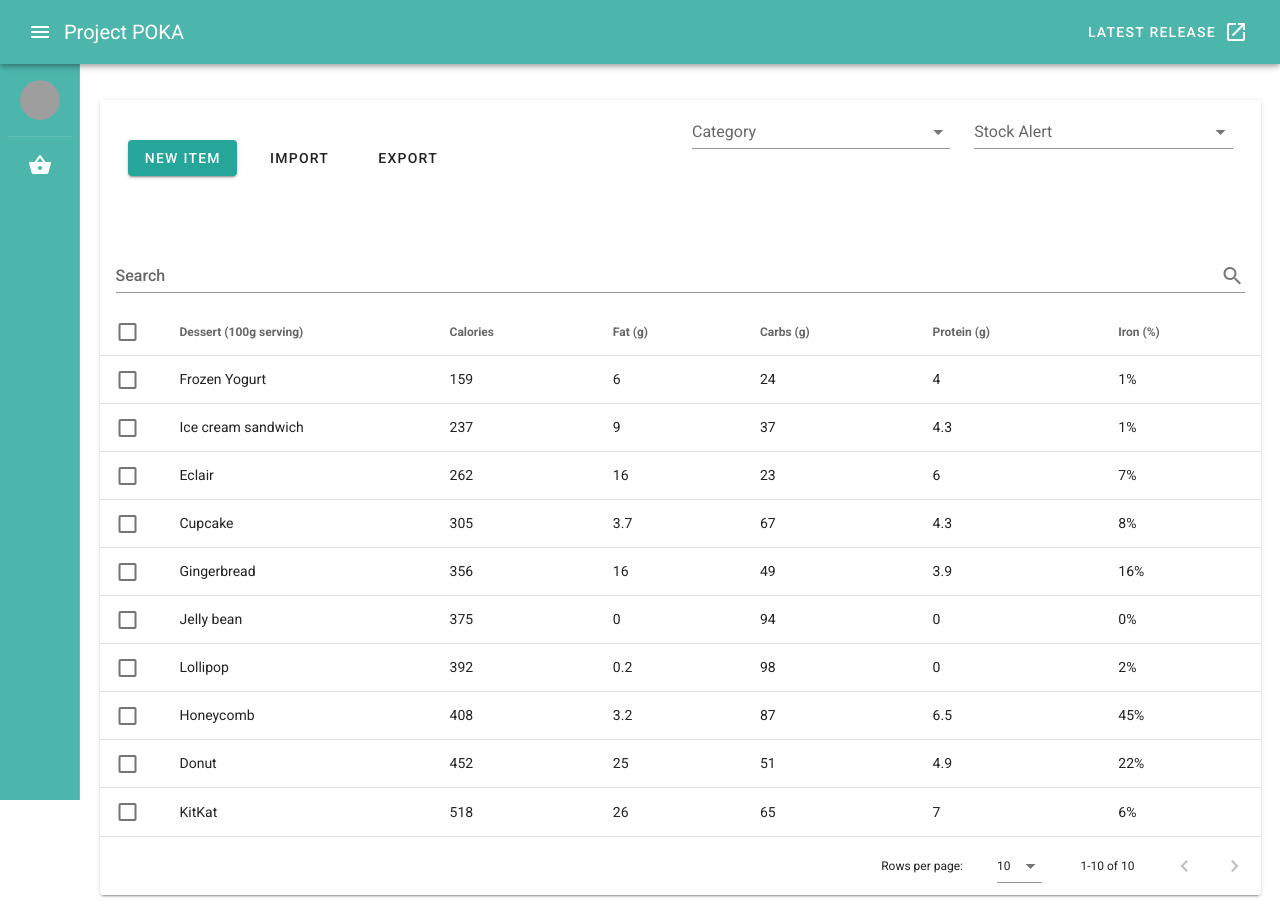
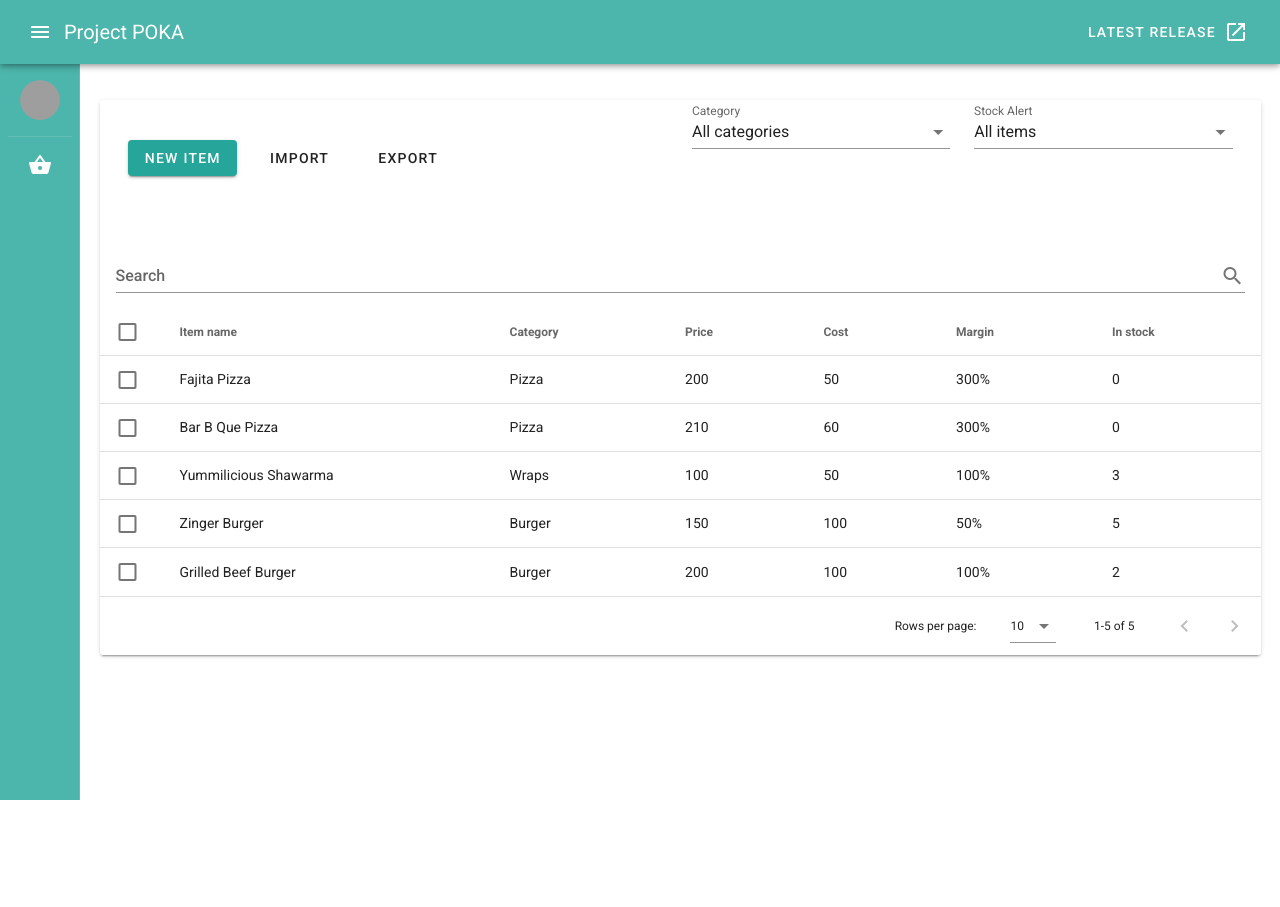
Before and after one commit to mseemab/ProjectPOKA, a Vue app: page /items in a window 1280 px wide. After the commit the page ends 800 px from the top, so only its background shows below. Built offline with nearby package versions, Linux system fonts and the light colour scheme; grey boxes are pictures that could not be loaded.

Commit message:
items list page finalized

```diff
--- a/src/views/items/Items.vue
+++ b/src/views/items/Items.vue
@@ -5,21 +5,38 @@
         <v-container>
           <v-row>
             <v-col class="pt-6">
-              <v-btn color="teal lighten-1" dark class="mt-3" link :to="{name: 'items-new'}">New Item</v-btn>
+              <v-btn
+                color="teal lighten-1"
+                dark
+                class="mt-3"
+                link
+                :to="{ name: 'items-new' }"
+                >New Item</v-btn
+              >
               &nbsp;&nbsp;
               <v-btn text class="mt-3">Import</v-btn>
               &nbsp;&nbsp;
               <v-btn text class="mt-3">Export</v-btn>
               &nbsp;&nbsp;
-              <v-btn icon v-if="selected.length" color=red class="pt-2"><v-icon>mdi-delete</v-icon></v-btn>
+              <v-btn icon v-if="selected.length" color="red" class="pt-2"
+                ><v-icon>mdi-delete</v-icon></v-btn
+              >
             </v-col>
             <v-col float="right">
               <v-row>
                 <v-col cols>
-                  <v-select :items="categories" label="Category"></v-select>
+                  <v-select
+                    :items="categories"
+                    label="Category"
+                    v-model="selectedCategory"
+                  ></v-select>
                 </v-col>
                 <v-col cols>
-                  <v-select :items="categories" label="Stock Alert"></v-select>
+                  <v-select
+                    :items="stockAlerts"
+                    label="Stock Alert"
+                    v-model="stockAlert"
+                  ></v-select>
                 </v-col>
               </v-row>
             </v-col>
@@ -37,12 +54,13 @@
           ></v-text-field>
         </v-card-title>
         <v-data-table
-        v-model="selected"
-        :headers="headers"
-        :items="desserts"
-        item-key="id"
-        :search="search"
-        show-select>
+          v-model="selected"
+          :headers="headers"
+          :items="desserts"
+          item-key="id"
+          :search="search"
+          show-select
+        >
           <template v-slot:item.name="props">
             <v-edit-dialog
               :return-value.sync="props.item.name"
@@ -63,28 +81,26 @@
               </template>
             </v-edit-dialog>
           </template>
-          <template v-slot:item.iron="props">
+          <template v-slot:item.category="props">
             <v-edit-dialog
-              :return-value.sync="props.item.iron"
+              :return-value.sync="props.item.category"
               large
               @save="save"
               @cancel="cancel"
               @open="open"
               @close="close"
             >
-              <div>{{ props.item.iron }}</div>
+              {{ props.item.category }}
               <template v-slot:input>
-                <div class="mt-4 title">
-                  Update Iron
+                <div class="mt-4">
+                  Update Category
                 </div>
-                <v-text-field
-                  :value="props.item.iron"
-                  :rules="[max25chars]"
-                  label="Edit"
-                  single-line
-                  counter
-                  autofocus
-                ></v-text-field>
+                <v-select
+                  v-model="props.item.category"
+                  :items="categories"
+
+                  dense
+                ></v-select>
               </template>
             </v-edit-dialog>
           </template>
@@ -100,114 +116,94 @@ export default {
   name: "Items",
   data() {
     return {
-      categories: ["All Categories", "Pizza", "Burger", "Shawarma"],
+      categories: ["All categories", "Pizza", "Burger", "Wraps"],
+      stockAlerts: ["All items", "Low stock", "Out of stock"],
+      selectedCategory: "All categories",
+      stockAlert: "All items",
       max25chars: (v) => v.length <= 25 || "Input too long!",
       selected: [],
       pagination: {},
       search: "",
       headers: [
         {
-          text: "Dessert (100g serving)",
+          text: "Item name",
           align: "start",
           sortable: false,
           value: "name",
         },
-        { text: "Calories", value: "calories" },
-        { text: "Fat (g)", value: "fat" },
-        { text: "Carbs (g)", value: "carbs" },
-        { text: "Protein (g)", value: "protein" },
-        { text: "Iron (%)", value: "iron" },
+        {
+          text: "Category",
+          value: "category",
+          filter: (value) => {
+            if (this.selectedCategory == "All categories") {
+              return true;
+            }
+            return value == this.selectedCategory;
+          },
+        },
+        { text: "Price", value: "price" },
+        { text: "Cost", value: "cost" },
+        { text: "Margin", value: "margin" },
+        {
+          text: "In stock",
+          value: "inStock",
+          filter: (value) => {
+            if (
+              this.stockAlert == "All items" ||
+              this.stockAlert == "Low stock"
+            ) {
+              return true;
+            } else if (this.stockAlert == "Out of stock") {
+              return value == 0;
+            }
+          },
+        },
       ],
       desserts: [
         {
           id: "1",
-          name: "Frozen Yogurt",
-          calories: 159,
-          fat: 6.0,
-          carbs: 24,
-          protein: 4.0,
-          iron: "1%",
+          name: "Fajita Pizza",
+          category: "Pizza",
+          price: 200,
+          cost: 50,
+          margin: "300%",
+          inStock: 0,
         },
         {
           id: "2",
-          name: "Ice cream sandwich",
-          calories: 237,
-          fat: 9.0,
-          carbs: 37,
-          protein: 4.3,
-          iron: "1%",
+          name: "Bar B Que Pizza",
+          category: "Pizza",
+          price: 210,
+          cost: 60,
+          margin: "300%",
+          inStock: 0,
         },
         {
           id: "3",
-          name: "Eclair",
-          calories: 262,
-          fat: 16.0,
-          carbs: 23,
-          protein: 6.0,
-          iron: "7%",
+          name: "Yummilicious Shawarma",
+          category: "Wraps",
+          price: 100,
+          cost: 50,
+          margin: "100%",
+          inStock: 3,
         },
         {
           id: "4",
-          name: "Cupcake",
-          calories: 305,
-          fat: 3.7,
-          carbs: 67,
-          protein: 4.3,
-          iron: "8%",
+          name: "Zinger Burger",
+          category: "Burger",
+          price: 150,
+          cost: 100,
+          margin: "50%",
+          inStock: 5,
         },
         {
           id: "5",
-          name: "Gingerbread",
-          calories: 356,
-          fat: 16.0,
-          carbs: 49,
-          protein: 3.9,
-          iron: "16%",
-        },
-        {
-          id: "6",
-          name: "Jelly bean",
-          calories: 375,
-          fat: 0.0,
-          carbs: 94,
-          protein: 0.0,
-          iron: "0%",
-        },
-        {
-          id: "7",
-          name: "Lollipop",
-          calories: 392,
-          fat: 0.2,
-          carbs: 98,
-          protein: 0,
-          iron: "2%",
-        },
-        {
-          id: "8",
-          name: "Honeycomb",
-          calories: 408,
-          fat: 3.2,
-          carbs: 87,
-          protein: 6.5,
-          iron: "45%",
-        },
-        {
-          id: "9",
-          name: "Donut",
-          calories: 452,
-          fat: 25.0,
-          carbs: 51,
-          protein: 4.9,
-          iron: "22%",
-        },
-        {
-          id: "10",
-          name: "KitKat",
-          calories: 518,
-          fat: 26.0,
-          carbs: 65,
-          protein: 7,
-          iron: "6%",
+          name: "Grilled Beef Burger",
+          category: "Burger",
+          price: 200,
+          cost: 100,
+          margin: "100%",
+          inStock: 2,
         },
       ],
       vd: {},
```
